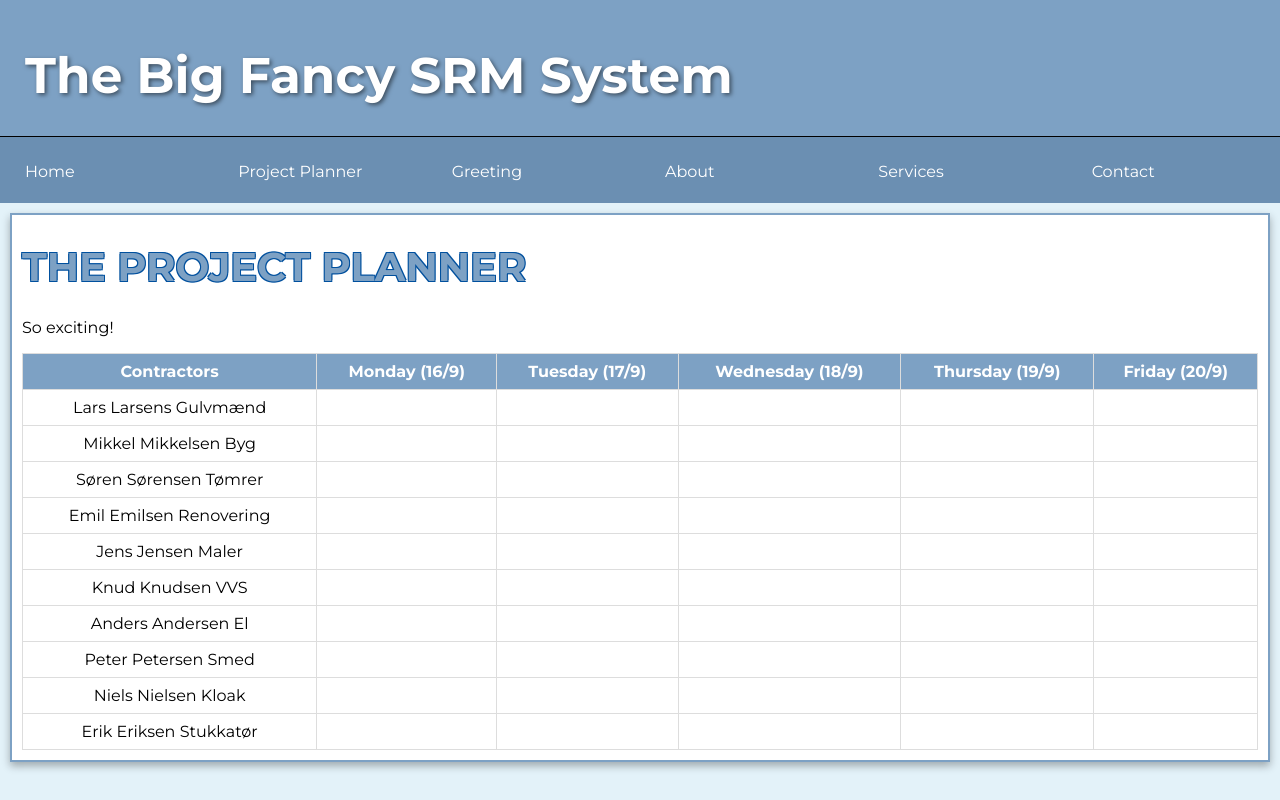
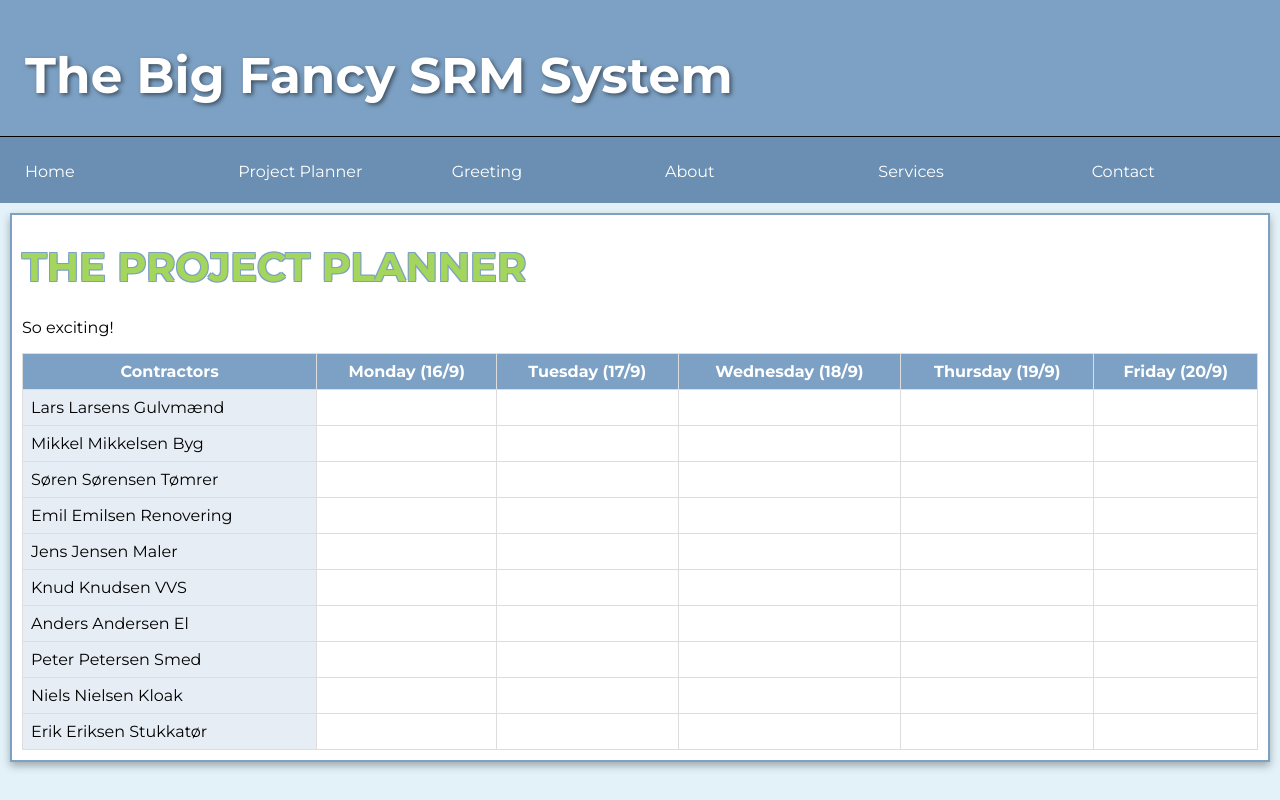
Before and after one commit to MatDat/react-testing-environment, a React (Create React App) app: page /projectPlanner in a window 1280 px wide. Built offline with nearby package versions, Linux system fonts and the light colour scheme.

Commit message:
Refactor CSS styles and update page title in index.html

```diff
--- a/public/index.html
+++ b/public/index.html
@@ -24,7 +24,7 @@
       work correctly both with client-side routing and a non-root public URL.
       Learn how to configure a non-root public URL by running `npm run build`.
     -->
-    <title>React App</title>
+    <title>Scalepoint SRM</title>
   </head>
   <body>
     <noscript>You need to enable JavaScript to run this app.</noscript>
--- a/src/App.css
+++ b/src/App.css
@@ -9,10 +9,10 @@ body {
 
 h1 {
   font-size: 40px;
-  color: #7da1c4;
+  color: #a4d65e;
   text-transform: uppercase;
-  text-shadow: -1px -1px 0 #00509e, 1px -1px 0 #00509e, -1px 1px 0 #00509e,
-    1px 1px 0 #00509e;
+  text-shadow: -1px -1px 0 #7da1c4, 1px -1px 0 #7da1c4, -1px 1px 0 #7da1c4,
+    1px 1px 0 #7da1c4;
 }
 
 .App {
@@ -134,13 +134,16 @@ a:hover {
 .fullwidth-table td {
   border: 1px solid #ddd;
   padding: 8px;
-  text-align: center;
   word-wrap: break-word; /* Handles long words */
 }
 
 .fullwidth-table th {
   background-color: #7da1c4;
   color: white;
+}
+.contractor-column {
+  background-color: #e7edf4; /* Change this to any color you like */
+  cursor: pointer;
 }
 
 @media (max-width: 768px) {
--- a/src/Components/Tables.js
+++ b/src/Components/Tables.js
@@ -63,7 +63,12 @@ const Tables = () => {
       <tbody>
         {dummyNames.map((name, rowIndex) => (
           <tr key={rowIndex}>
-            <td onClick={() => handleContractorClick(name)}>{name}</td>
+            <td
+              className="contractor-column"
+              onClick={() => handleContractorClick(name)}
+            >
+              {name}
+            </td>
             {weekDates.map((_, colIndex) => (
               <td
                 key={colIndex}
```
